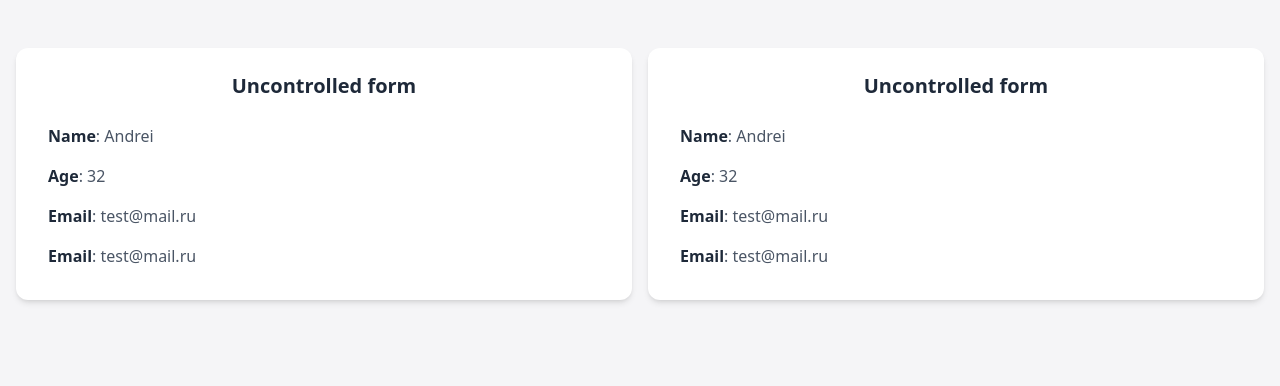
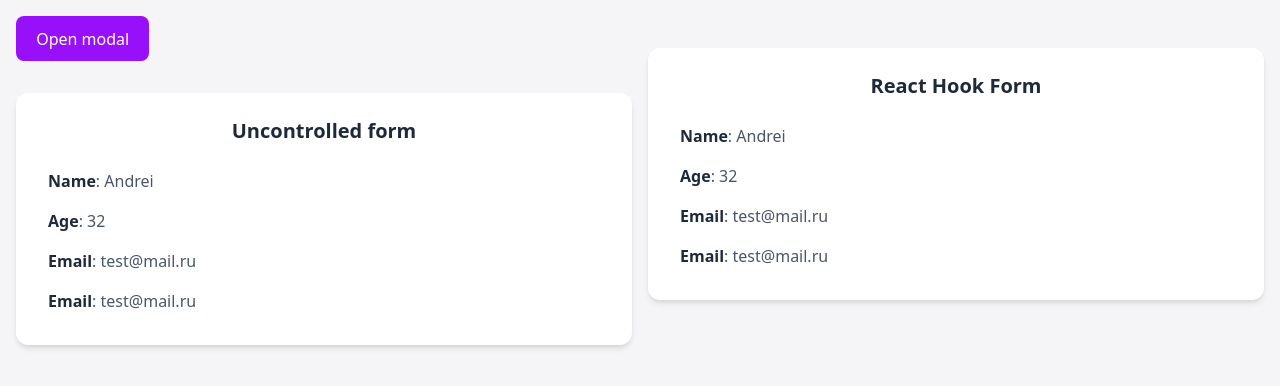
Before and after one commit to alpolesh/rs-react-app, a React (Vite) app: page / in a window 1280 px wide. Shown: the top 386 px of the page. Built offline with nearby package versions, Linux system fonts and the light colour scheme.

Commit message:
feat: add Modal

```diff
--- a/src/components/App/App.tsx
+++ b/src/components/App/App.tsx
@@ -1,15 +1,27 @@
+import useModal from '@src/hooks/useModal';
 import InfoCard from '@components/InfoCard/InfoCard';
+import Modal from '@components/Modal/Modal';
 
 function App() {
+  const [isModalOpen, toggleModalState] = useModal();
   return (
     <div className="min-h-screen flex gap-4 px-4 py-4">
       <div className="w-1/2">
-        <InfoCard />
+        <button
+          onClick={toggleModalState}
+          className="bg-purple-600"
+          aria-label="Open modal"
+        >
+          Open modal
+        </button>
+        <InfoCard title="Uncontrolled form" />
       </div>
 
       <div className="w-1/2">
-        <InfoCard />
+        <InfoCard title="React Hook Form" />
       </div>
+
+      {isModalOpen && <Modal hide={toggleModalState} />}
     </div>
   );
 }
--- a/src/components/InfoCard/InfoCard.tsx
+++ b/src/components/InfoCard/InfoCard.tsx
@@ -1,8 +1,12 @@
-export default function InfoCard() {
+type Props = {
+  title: string;
+};
+
+export default function InfoCard({ title }: Props) {
   return (
     <div className="bg-white rounded-xl shadow-md p-6 mx-auto mt-8 w-full relative">
       <h3 className="text-xl text-center font-semibold text-gray-800 mb-4">
-        Uncontrolled form
+        {title}
       </h3>
 
       <ul className="space-y-2">
--- /dev/null
+++ b/src/components/Modal/Modal.tsx
@@ -0,0 +1,38 @@
+import ReactDOM from 'react-dom';
+
+type Props = {
+  children: React.ReactNode;
+  hide: () => void;
+};
+
+const Modal = ({ children, hide }: Props) =>
+  ReactDOM.createPortal(
+    <>
+      <div className="fixed inset-0 bg-black/50 z-40" />
+
+      <div
+        className="fixed inset-0 z-50 flex items-center justify-center p-4"
+        aria-modal
+        tabIndex={-1}
+        role="dialog"
+      >
+        <div className="bg-white rounded-2xl shadow-xl max-w-md w-full relative">
+          <button
+            type="button"
+            className="absolute top-2 !py-[3px] !px-[7px] right-2 bg-black"
+            aria-label="Close"
+            onClick={hide}
+          >
+            <span aria-hidden="true" className="text-2xl leading-none">
+              &times;
+            </span>
+          </button>
+
+          <div className="p-6">{children}</div>
+        </div>
+      </div>
+    </>,
+    document.body
+  );
+
+export default Modal;
--- /dev/null
+++ b/src/hooks/useModal.ts
@@ -0,0 +1,11 @@
+import { useState } from 'react';
+
+export default function useModal(): [boolean, () => void] {
+  const [isModalOpen, setIsmodalOpen] = useState(false);
+
+  const toggleModalState = () => {
+    setIsmodalOpen(!isModalOpen);
+  };
+
+  return [isModalOpen, toggleModalState];
+}
--- a/src/main.tsx
+++ b/src/main.tsx
@@ -1,6 +1,6 @@
 import { StrictMode } from 'react';
 import { createRoot } from 'react-dom/client';
-import './index.css';
+import '@src/index.css';
 import App from '@components/App/App.tsx';
 
 const container = document.getElementById('root');
--- a/tsconfig.json
+++ b/tsconfig.json
@@ -7,6 +7,7 @@
   "compilerOptions": {
     "baseUrl": ".",
     "paths": {
+      "@src/*": ["src/*"],
       "@components/*": ["src/components/*"],
       "@assets/*": ["src/assets/*"],
     }
--- a/vite.config.ts
+++ b/vite.config.ts
@@ -7,6 +7,7 @@
   plugins: [react(), tailwindcss()],
   resolve: {
     alias: {
+      '@src': path.resolve(__dirname, 'src'),
       '@components': path.resolve(__dirname, 'src/components'),
       '@assets': path.resolve(__dirname, 'src/assets'),
     },
```
